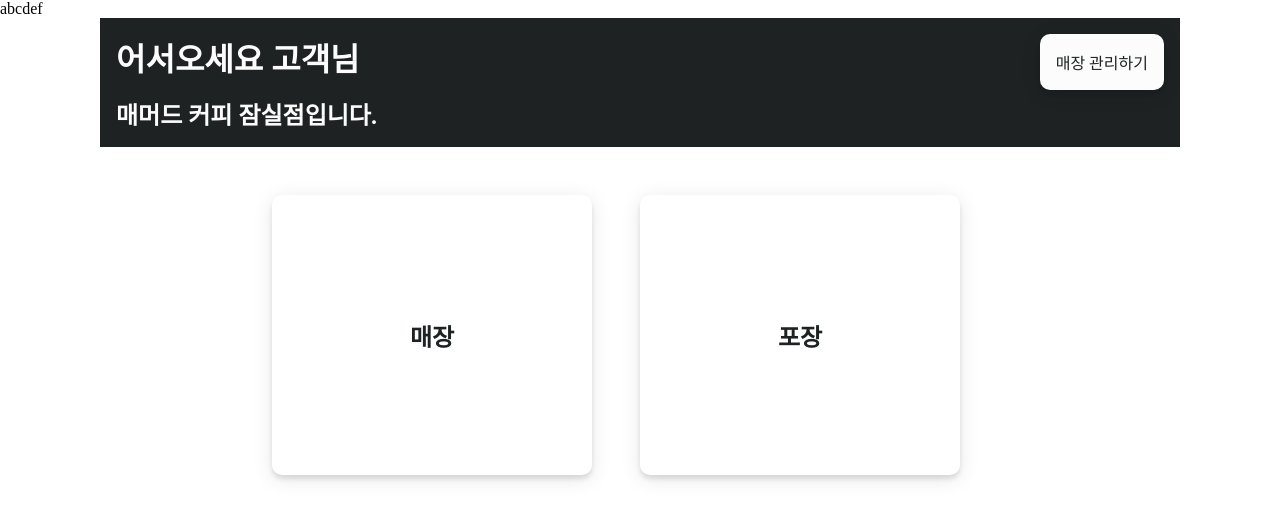
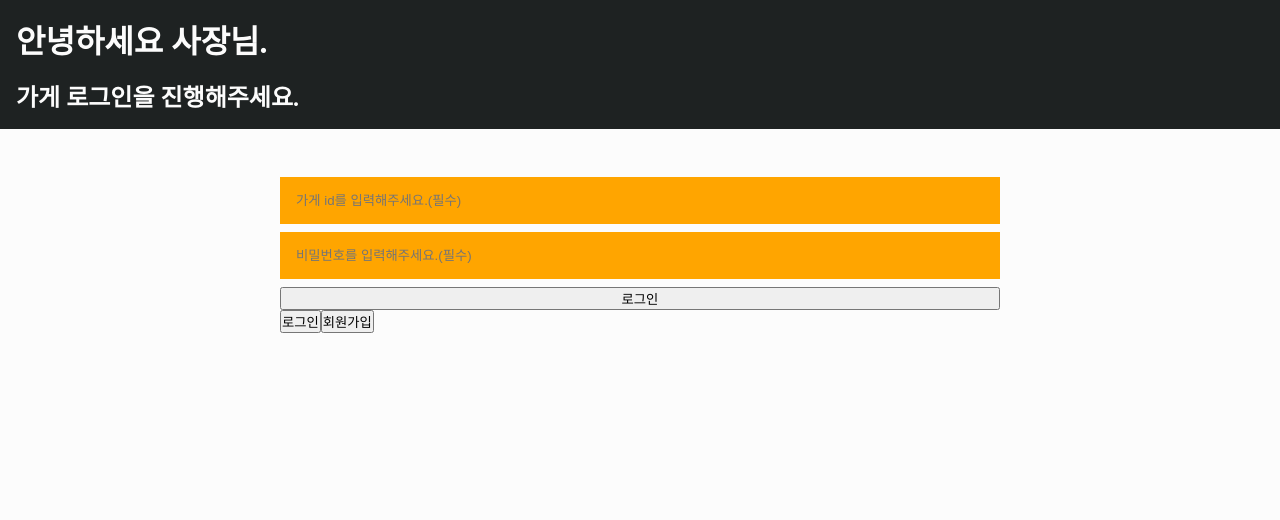
Before and after one commit to ja960508/web-kiosk-leejooam, a React (Create React App) app in the folder frontend/: page / in a window 1280 px wide. Shown: the top 520 px of the page. Built offline with nearby package versions, Linux system fonts and the light colour scheme.

Commit message:
feat: admin-store 로그인, 회원가입 구현

```diff
--- a/frontend/src/App.tsx
+++ b/frontend/src/App.tsx
@@ -1,34 +1,18 @@
 import React from 'react';
 import styled from 'styled-components';
-import { Link } from './lib/Router';
 import AdminStore from './pages/AdminStore';
 import CustomerOrder from './pages/CustomerOrder';
-import Entrance from './pages/Entrance';
+import Entrance from './pages/Entrance/Entrance';
 import List from './pages/List';
 import ListId from './pages/ListId';
 import ListIdId from './pages/ListIdId';
 import GlobalStyle from './styles/global';
 import { Routes, Route } from './lib/Router';
 
-const Wrapper = styled.div`
-  position: relative;
-  max-width: 1080px;
-  margin: 0 auto;
-`;
-
 function App() {
   return (
     <>
       <GlobalStyle />
-      <header>
-        <Link to="/admin">a</Link>
-        <Link to="/customer">b</Link>
-        <Link to="/list">c</Link>
-        <Link to="/list/:id">d</Link>
-        <Link to="/list/:id/:toId">e</Link>
-        <Link to="/">f</Link>
-      </header>
-      <Wrapper>
       <Routes>
         <Route path="/admin" element={<AdminStore />} />
         <Route path="/customer" element={<CustomerOrder />} />
@@ -37,7 +21,6 @@ function App() {
         <Route path="/list/:id/:toId" element={<ListIdId />} />
         <Route path="/" element={<Entrance />} />
       </Routes>
-      </Wrapper>
     </>
   );
 }
--- /dev/null
+++ b/frontend/src/api/auth/request.ts
@@ -0,0 +1,32 @@
+import client from '../client';
+
+interface storeLoginType {
+  storeId: string;
+  password: string;
+}
+
+interface storeRegisterType {
+  storeId: string;
+  password: string;
+  branchName: string;
+}
+
+export async function login(store: storeLoginType) {
+  try {
+    const res = await client.post('/store/login', store);
+
+    return res;
+  } catch (e) {
+    console.error(e);
+  }
+}
+
+export async function register(store: storeRegisterType) {
+  try {
+    const res = await client.post('/store/register', store);
+
+    return res;
+  } catch (e) {
+    console.error(e);
+  }
+}
--- /dev/null
+++ b/frontend/src/api/client.ts
@@ -0,0 +1,7 @@
+import axios from 'axios';
+
+const client = axios.create({
+  baseURL: 'http://localhost:4000/api',
+});
+
+export default client;
--- a/frontend/src/pages/Entrance.tsx
+++ /dev/null
@@ -1,70 +0,0 @@
-import React from 'react';
-import styled from 'styled-components';
-import { Link } from '../lib/Router';
-
-const LinkButton = styled(Link)`
-  position: absolute;
-  top: 1rem;
-  right: 1rem;
-  background: #fcfcfc;
-  color: #1e2222;
-  box-shadow: 0px 4px 4px rgb(0 0 0 / 10%), 0px 4px 20px rgb(0 0 0 / 10%);
-  border-radius: 10px;
-  padding: 1rem;
-  display: flex;
-  align-items: center;
-  justify-content: center;
-`;
-
-const EntranceButton = styled(Link)`
-  box-shadow: 0px 4px 4px rgb(0 0 0 / 10%), 0px 4px 20px rgb(0 0 0 / 10%);
-  border-radius: 10px;
-  padding: 2.5rem;
-  display: flex;
-  align-items: center;
-  justify-content: center;
-  font-size: 1.5rem;
-  font-weight: bold;
-  color: #1e2222;
-`;
-
-const EntranceButtons = styled.div`
-  display: flex;
-  justify-content: center;
-
-  ${EntranceButton} {
-    flex: 1 1 50%;
-    max-width: 320px;
-    height: 280px;
-    margin-right: 3rem;
-  }
-`;
-
-const EntranceHeader = styled.header`
-  background: #1e2222;
-  color: #fcfcfc;
-  padding: 1rem;
-  margin-bottom: 3rem;
-
-  h1 {
-    margin-bottom: 1rem;
-  }
-`;
-
-function Entrance() {
-  return (
-    <>
-      <EntranceHeader>
-        <h1>어서오세요 고객님</h1>
-        <h2>매머드 커피 잠실점입니다.</h2>
-        <LinkButton to="/admin">매장 관리하기</LinkButton>
-      </EntranceHeader>
-      <EntranceButtons>
-        <EntranceButton to="/customer">매장</EntranceButton>
-        <EntranceButton to="/customer">포장</EntranceButton>
-      </EntranceButtons>
-    </>
-  );
-}
-
-export default Entrance;
--- /dev/null
+++ b/frontend/src/pages/Entrance/Entrance.tsx
@@ -0,0 +1,181 @@
+import React, { useState } from 'react';
+import styled from 'styled-components';
+import { login, register } from '../../api/auth/request';
+import { Link } from '../../lib/Router';
+
+const LinkButton = styled(Link)`
+  position: absolute;
+  top: 1rem;
+  right: 1rem;
+  background: #fcfcfc;
+  color: #1e2222;
+  box-shadow: 0px 4px 4px rgb(0 0 0 / 10%), 0px 4px 20px rgb(0 0 0 / 10%);
+  border-radius: 10px;
+  padding: 1rem;
+  display: flex;
+  align-items: center;
+  justify-content: center;
+`;
+
+const EntranceButton = styled(Link)`
+  box-shadow: 0px 4px 4px rgb(0 0 0 / 10%), 0px 4px 20px rgb(0 0 0 / 10%);
+  border-radius: 10px;
+  padding: 2.5rem;
+  display: flex;
+  align-items: center;
+  justify-content: center;
+  font-size: 1.5rem;
+  font-weight: bold;
+  color: #1e2222;
+`;
+
+const EntranceButtons = styled.div`
+  display: flex;
+  justify-content: center;
+
+  ${EntranceButton} {
+    flex: 1 1 50%;
+    max-width: 320px;
+    height: 280px;
+    margin-right: 3rem;
+  }
+`;
+
+const EntranceHeader = styled.header`
+  background: #1e2222;
+  color: #fcfcfc;
+  padding: 1rem;
+  margin-bottom: 3rem;
+
+  h1 {
+    margin-bottom: 1rem;
+  }
+`;
+
+const AuthForm = styled.form`
+  display: flex;
+  flex-direction: column;
+  margin: 0 auto;
+  max-width: 720px;
+
+  input {
+    width: 100%;
+    padding: 1rem;
+    margin-bottom: 0.5rem;
+    background-color: orange;
+  }
+`;
+
+const checkAuthValidation = (values: { [key: string]: string }) => {
+  console.log(values);
+  return Object.keys(values).reduce((prev, key) => {
+    return !!values[key];
+  }, true);
+};
+
+const handleRegister = async (event: React.FormEvent<HTMLFormElement>) => {
+  const { storeId, name, branchName, password, passwordConfirm } =
+    event.target as HTMLFormElement;
+  const values = [storeId, name, branchName, password].reduce(
+    (prev, item: HTMLInputElement) => {
+      return { ...prev, [item.name]: item.value };
+    },
+    {},
+  );
+
+  if (password.value !== passwordConfirm.value) {
+    return false;
+  }
+
+  if (!checkAuthValidation(values)) {
+    return false;
+  }
+
+  await register(values);
+
+  return true;
+};
+
+const handleLogin = async (event: React.FormEvent<HTMLFormElement>) => {
+  const { storeId, password } = event.target as HTMLFormElement;
+  const values = [storeId, password].reduce((prev, item: HTMLInputElement) => {
+    return { ...prev, [item.name]: item.value };
+  }, {});
+
+  const result = await login(values);
+
+  console.log(result);
+};
+
+function Entrance() {
+  const [isRegister, setIsRegister] = useState(false);
+
+  const onSubmit = async (event: React.FormEvent<HTMLFormElement>) => {
+    event.preventDefault();
+
+    if (isRegister) {
+      await handleRegister(event);
+      return;
+    }
+
+    await handleLogin(event);
+  };
+
+  return (
+    <>
+      <EntranceHeader>
+        <h1>안녕하세요 사장님.</h1>
+        <h2>가게 로그인을 진행해주세요.</h2>
+      </EntranceHeader>
+      <AuthForm onSubmit={onSubmit}>
+        <input
+          name="storeId"
+          type="text"
+          autoComplete="off"
+          placeholder="가게 id를 입력해주세요.(필수)"
+        />
+        {isRegister && (
+          <>
+            <input
+              name="name"
+              type="text"
+              autoComplete="off"
+              placeholder="매장명을 입력해주세요."
+            />
+            <input
+              name="branchName"
+              type="text"
+              autoComplete="off"
+              placeholder="점표명을 입력해주세요."
+            />
+          </>
+        )}
+        <input
+          name="password"
+          type="password"
+          autoComplete="off"
+          placeholder="비밀번호를 입력해주세요.(필수)"
+        />
+        {isRegister && (
+          <input
+            name="passwordConfirm"
+            type="password"
+            autoComplete="off"
+            placeholder="비밀번호를 확인해주세요.(필수)"
+          />
+        )}
+        <button type="submit">{isRegister ? '회원가입' : '로그인'}</button>
+        <div>
+          <button type="button" onClick={() => setIsRegister(false)}>
+            로그인
+          </button>
+          <button type="button" onClick={() => setIsRegister(true)}>
+            회원가입
+          </button>
+        </div>
+      </AuthForm>
+    </>
+  );
+}
+
+export default Entrance;
--- a/frontend/src/styles/reset.ts
+++ b/frontend/src/styles/reset.ts
@@ -1,4 +1,5 @@
 import { css } from 'styled-components';
+import color from './variables/color';
 
 const reset = css`
   * {
@@ -7,10 +8,20 @@ const reset = css`
     box-sizing: border-box;
   }
 
+  body {
+    background-color: ${color.white};
+    min-height: 100vh;
+  }
+
   a {
     text-decoration: none;
     color: inherit;
   }
+
+  input {
+    border: none;
+    outline: none;
+  }
 `;
 
 export default reset;
```
Lines whose indentation alone changed are shown as unchanged.
